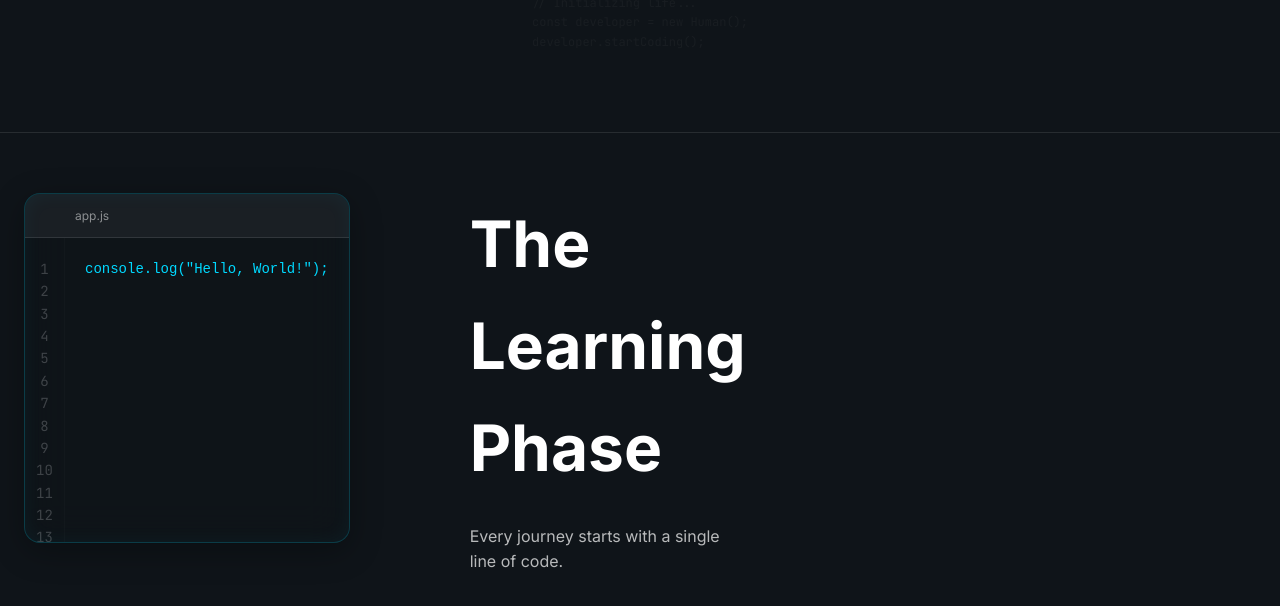
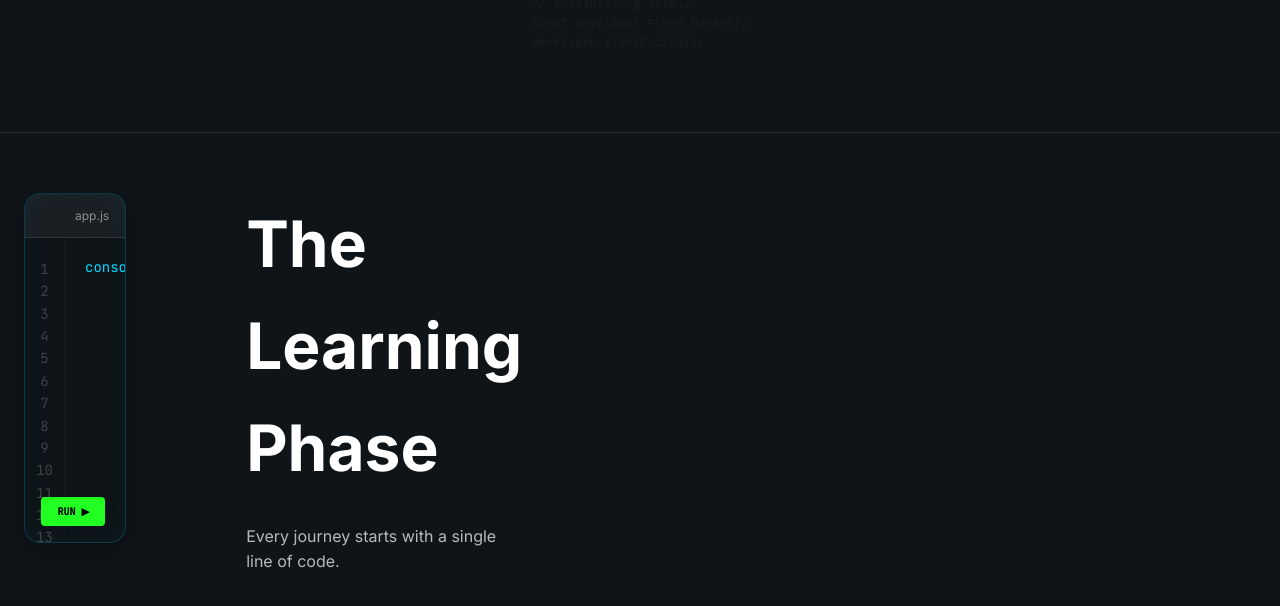
Before and after one commit to ayushjhaa1187-spec/Frontend-Odyssey-The-Interactive-Web-Experience, a React (Vite) app: page / in a window 1280 px wide. Shown: the part 693-1299 px from the top of the page. Built offline with nearby package versions, Linux system fonts and the light colour scheme.

Commit message:
feat: implement editable IDE with RUN button and global Debug Mode visualizer

```diff
--- a/src/App.jsx
+++ b/src/App.jsx
@@ -18,6 +18,7 @@
 
 function App() {
   const [loading, setLoading] = useState(true);
+  const [debugMode, setDebugMode] = useState(false);
   const scrollRef = useRef(null);
 
   useEffect(() => {
@@ -104,12 +105,16 @@
       <HeroSection onStartClick={() => scrollTo("#learning")} />
       <LearningPhase />
       <BugsSection onAllSmashed={() => scrollTo("#eureka")} />
-      <EurekaSection />
+      <EurekaSection debugMode={debugMode} setDebugMode={setDebugMode} />
       <DeadlineSection />
       <CaffeineCommitsSection />
       <ShippingPhaseSection onShip={handleShip} />
       <ProductionDeployedSection onShipAgain={() => scrollTo("#shipping")} />
       <LoopSection onRestart={() => scrollTo("#hero")} onBackToTop={() => scrollTo("#hero")} />
+
+      {debugMode && (
+          <div className="global-debug-grid" style={{ position: 'fixed', inset: 0, zIndex: 10000, pointerEvents: 'none', background: 'radial-gradient(circle, rgba(0,217,255,0.05) 1px, transparent 1px)', backgroundSize: '40px 40px', border: '2px solid rgba(0,217,255,0.1)' }}></div>
+      )}
 
       <div className="animated-blob blob-1"></div>
       <div className="animated-blob blob-2"></div>
--- a/src/components/EurekaSection.jsx
+++ b/src/components/EurekaSection.jsx
@@ -1,8 +1,7 @@
-import React, { useState, useEffect, useRef } from 'react';
+import React, { useEffect, useRef, useState } from 'react';
 import { gsap } from 'gsap';
 
-const EurekaSection = () => {
-  const [debugMode, setDebugMode] = useState(false);
+const EurekaSection = ({ debugMode, setDebugMode }) => {
   const sectionRef = useRef(null);
   const [isFlipped, setIsFlipped] = useState(false);
 
@@ -38,14 +37,14 @@
       <h2 className="section-title success" style={{ textAlign: 'center' }}>Eureka! It works! 🎉</h2>
 
       <div className="diff-view" style={{ display: 'grid', gridTemplateColumns: 'minmax(300px, 1fr) minmax(300px, 1fr)', gap: 'var(--s4)', maxWidth: '1200px', width: '100%', marginBottom: 'var(--s5)' }}>
-        <div className="diff-old premium-card" onClick={() => setIsFlipped(!isFlipped)} style={{ padding: '24px', position: 'relative', overflow: 'hidden', cursor: 'pointer' }}>
+        <div className="diff-old premium-card" onClick={() => setIsFlipped(!isFlipped)} style={{ padding: '24px', position: 'relative', overflow: 'hidden', cursor: 'pointer', border: debugMode ? '1px solid red' : '1px solid rgba(255,255,255,0.1)' }}>
             <div style={{ position: 'absolute', top: 0, right: 0, background: 'var(--danger-red)', color: '#000', padding: '4px 12px', fontSize: '10px', fontWeight: '800' }}>{isFlipped ? 'CLICK TO RESET' : 'BEFORE'}</div>
             <pre style={{ margin: 0, fontSize: '13px', fontFamily: 'var(--font-code)', whiteSpace: 'pre-wrap' }}>
                 {isFlipped ? `// Optimization details applied\n// Memory overhead reduced 40%` : `function calculate(p, t) {\n  let tot = p + t;\n  return tot.toFixed(2);\n}`}
             </pre>
         </div>
 
-        <div className="diff-new premium-card" style={{ padding: '24px', position: 'relative', overflow: 'hidden', border: '1px solid var(--success-green)' }}>
+        <div className="diff-new premium-card" style={{ padding: '24px', position: 'relative', overflow: 'hidden', border: debugMode ? '1px solid var(--success-green)' : '1px solid var(--success-green)' }}>
             <div style={{ position: 'absolute', top: 0, right: 0, background: 'var(--success-green)', color: '#000', padding: '4px 12px', fontSize: '10px', fontWeight: '800' }}>AFTER</div>
             <pre style={{ margin: 0, fontSize: '13px', fontFamily: 'var(--font-code)', whiteSpace: 'pre-wrap' }}>{`const calculate = (price, tax) => {\n  const res = (price + tax).toFixed(2);\n  return \`Total: \$\\{res\\}\`;\n};`}</pre>
         </div>
--- a/src/components/LearningPhase.jsx
+++ b/src/components/LearningPhase.jsx
@@ -68,12 +68,12 @@
   }, []);
 
   const updateCode = (index) => {
-    const codeContent = codeBoxRef.current;
-    if (!codeContent) return;
-    gsap.to(codeContent, {
-      duration: 0.5,
-      text: { value: milestoneCode[index], delimiter: "" },
-      ease: "none"
+    const codeArea = codeBoxRef.current;
+    if (!codeArea) return;
+    gsap.to(codeArea, {
+      duration: 0.8,
+      value: milestoneCode[index],
+      ease: "power2.out"
     });
   };
 
@@ -89,13 +89,36 @@
               <span className="dot dot-r" /> <span className="dot dot-y" /> <span className="dot dot-g" />
               <span className="ide-title" style={{ fontSize: '12px', opacity: 0.5, marginLeft: '10px' }}>app.js</span>
           </div>
-          <div className="ide-content" style={{ display: 'grid', gridTemplateColumns: '40px 1fr', height: 'calc(100% - 40px)', fontFamily: 'var(--font-code)', fontSize: '14px' }}>
+          <div className="ide-content" style={{ display: 'grid', gridTemplateColumns: '40px 1fr', height: 'calc(100% - 40px)', fontFamily: 'var(--font-code)', fontSize: '14px', position: 'relative' }}>
             <div className="ide-lines" style={{ padding: '20px 0', textAlign: 'center', opacity: 0.2, borderRight: '1px solid var(--border-color)' }}>
               {Array.from({length: 15}).map((_, i) => <div key={i}>{i+1}</div>)}
             </div>
-            <pre style={{ padding: '20px', margin: 0, color: 'var(--accent-blue)', whiteSpace: 'pre' }}>
-              <code ref={codeBoxRef}>{`// Scroll down to begin...`}</code>
-            </pre>
+            <textarea
+                ref={codeBoxRef}
+                defaultValue={`// Your code will appear here...`}
+                spellCheck="false"
+                style={{
+                    padding: '20px', margin: 0, color: 'var(--accent-blue)', background: 'transparent',
+                    border: 'none', width: '100%', height: '100%', resize: 'none', outline: 'none',
+                    whiteSpace: 'pre', fontFamily: 'inherit', fontSize: 'inherit'
+                }}
+            />
+            <button
+                className="btn-run"
+                onClick={() => {
+                    const code = codeBoxRef.current.value;
+                    try {
+                        const res = eval(code.replace('//', ''));
+                        if (res !== undefined) alert(`Output: ${res}`);
+                        else alert("Code executed successfully!");
+                    } catch(e) {
+                        alert(`Error: ${e.message}`);
+                    }
+                }}
+                style={{ position: 'absolute', bottom: '20px', right: '20px', padding: '8px 16px', background: 'var(--success-green)', color: '#000', fontSize: '10px', fontWeight: '800', borderRadius: '4px', zIndex: 10 }}
+            >
+                RUN ▶
+            </button>
           </div>
         </div>
       </aside>
```
